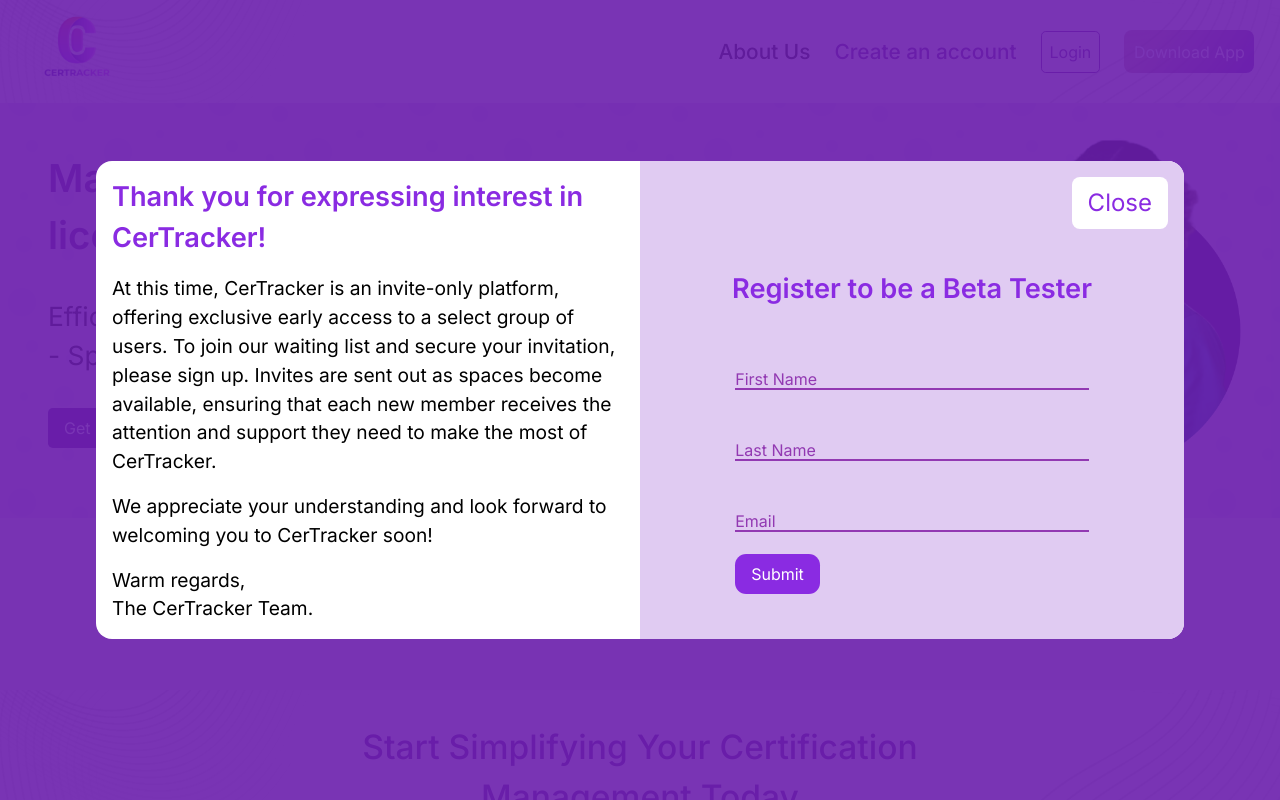
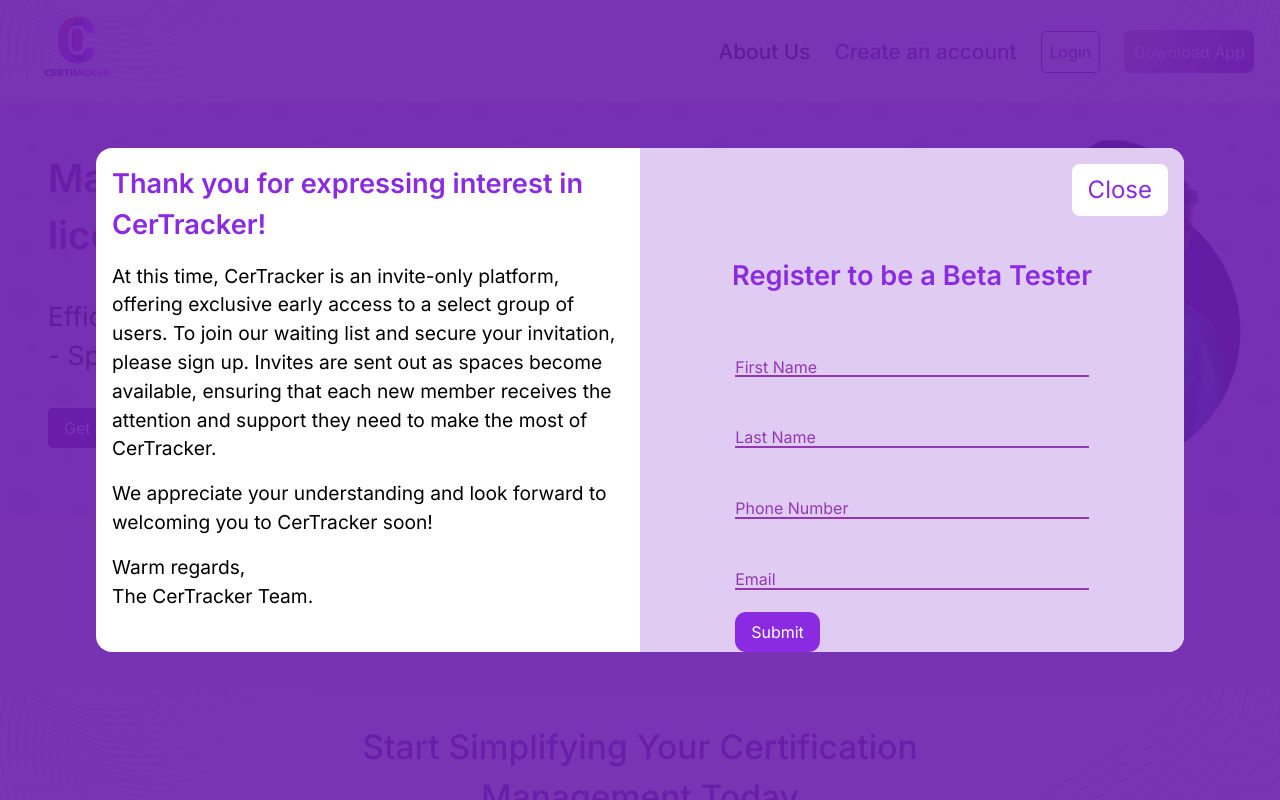
Before and after one commit to rnconnected/certracter_web, a Next.js app: page / in a window 1280 px wide. Both pictures are taken after a click on the link "Create an account". Shown: the top 800 px of the page. Built offline with nearby package versions, Linux system fonts and the light colour scheme.

Commit message:
Update Popup page

```diff
--- a/src/components/popup.jsx
+++ b/src/components/popup.jsx
@@ -4,6 +4,7 @@
 const Popup = ({ closePopup }) => {
   const [fname, setFname] = useState("");
   const [lname, setLname] = useState("");
+  const [phone, setPhone] = useState("");
   const [email, setEmail] = useState("");
   const [isSubmitted, setIsSubmitted] = useState(false);
   const [isLoading, setIsLoading] = useState(false);
@@ -135,6 +136,25 @@
                 Last Name
               </label>
             </div>
+
+            <div className="formInput">
+              <input
+                id="contactInput"
+                type="tel"
+                name="phone"
+                value={phone}
+                onChange={(e) => setPhone(e.target.value)}
+                className={phone ? "active" : ""}
+              />
+              <label
+                htmlFor="fullNameInput"
+                className={phone || phone === "" ? "" : "rest"}
+                id="contactLabel"
+              >
+                Phone Number
+              </label>
+            </div>
+
             <div className="formInput">
               <input
                 id="contactInput"
```
